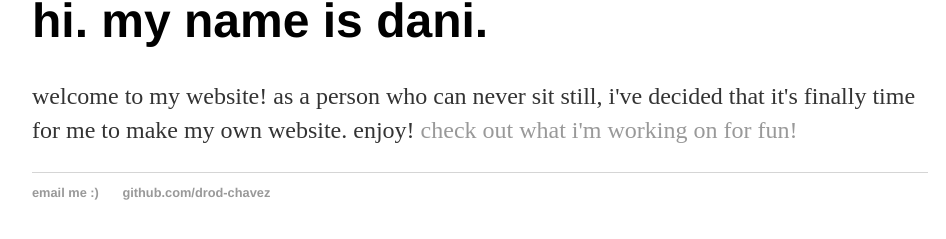
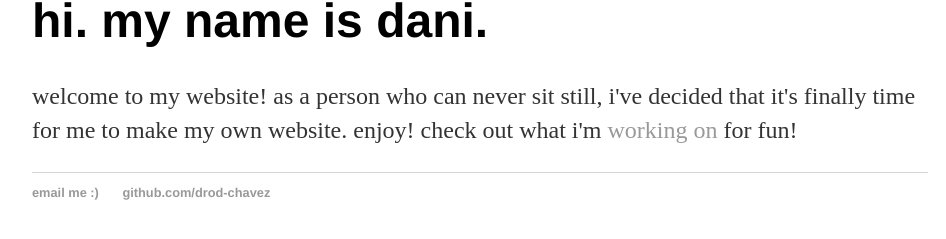
Before and after one commit to drod-chavez/drod-chavez.github.io, a Jekyll site: the page built from index.html, in a window 1280 px wide. Shown: the part 117-356 px from the top of the page, without its empty margins (160-1106 px from the left). Built offline with Jekyll 4.4.1, drawn with Linux system fonts in a browser that asks for light colours; part of the change alters nothing that is shown.

```diff
--- a/index.html
+++ b/index.html
@@ -5,5 +5,5 @@ title: dani's website
 <div class="blurb">
 	<h1> hi. my name is dani. </h1>
 	<p> welcome to my website! as a person who can never sit still, i've decided that it's finally time for me to make my own website.
-					enjoy! <a href="/projects"> check out what i'm working on for fun! </a></p>
+					enjoy! check out what i'm <a href="/projects"> working on </a> for fun! </p>
 </div><!-- /.blurb -->
```
